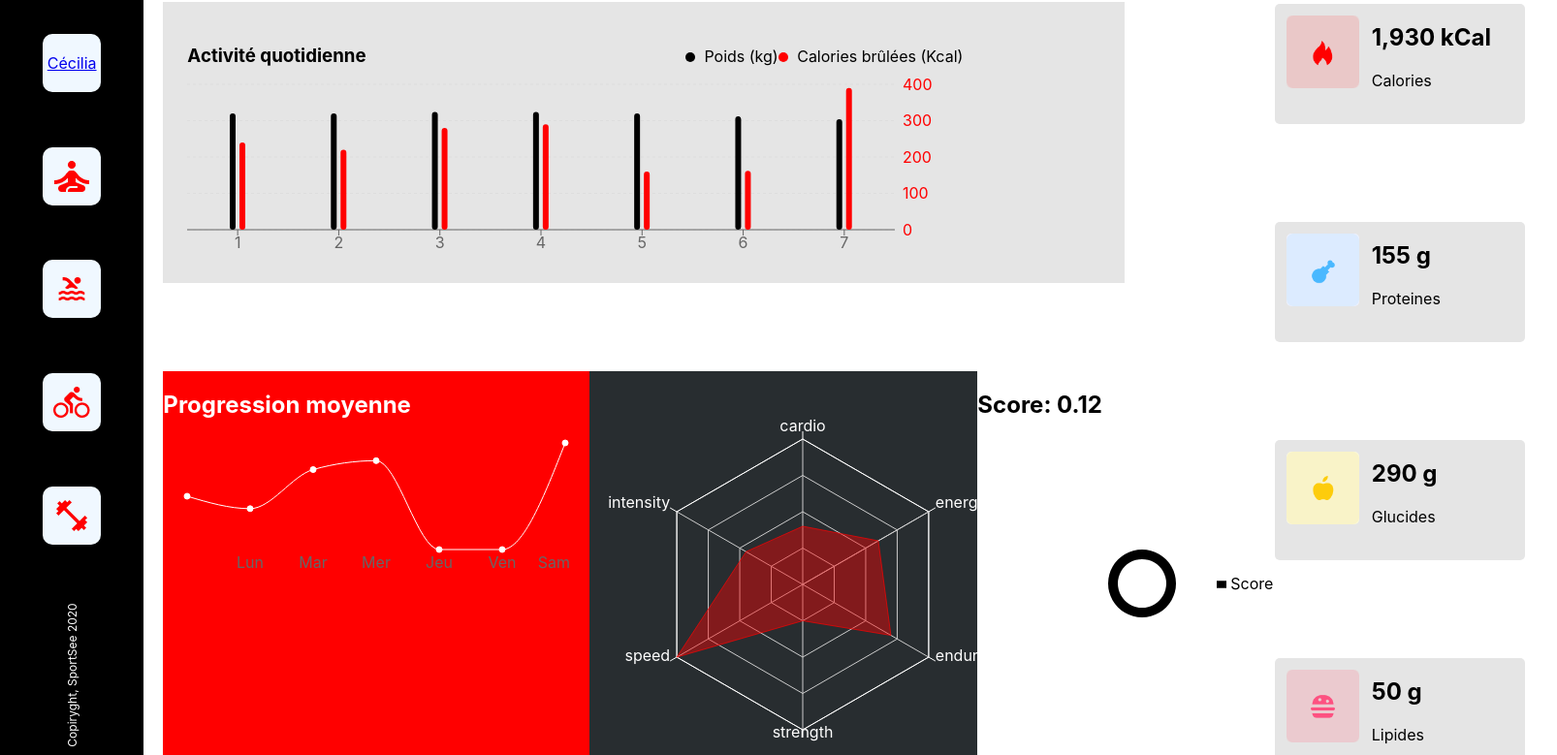
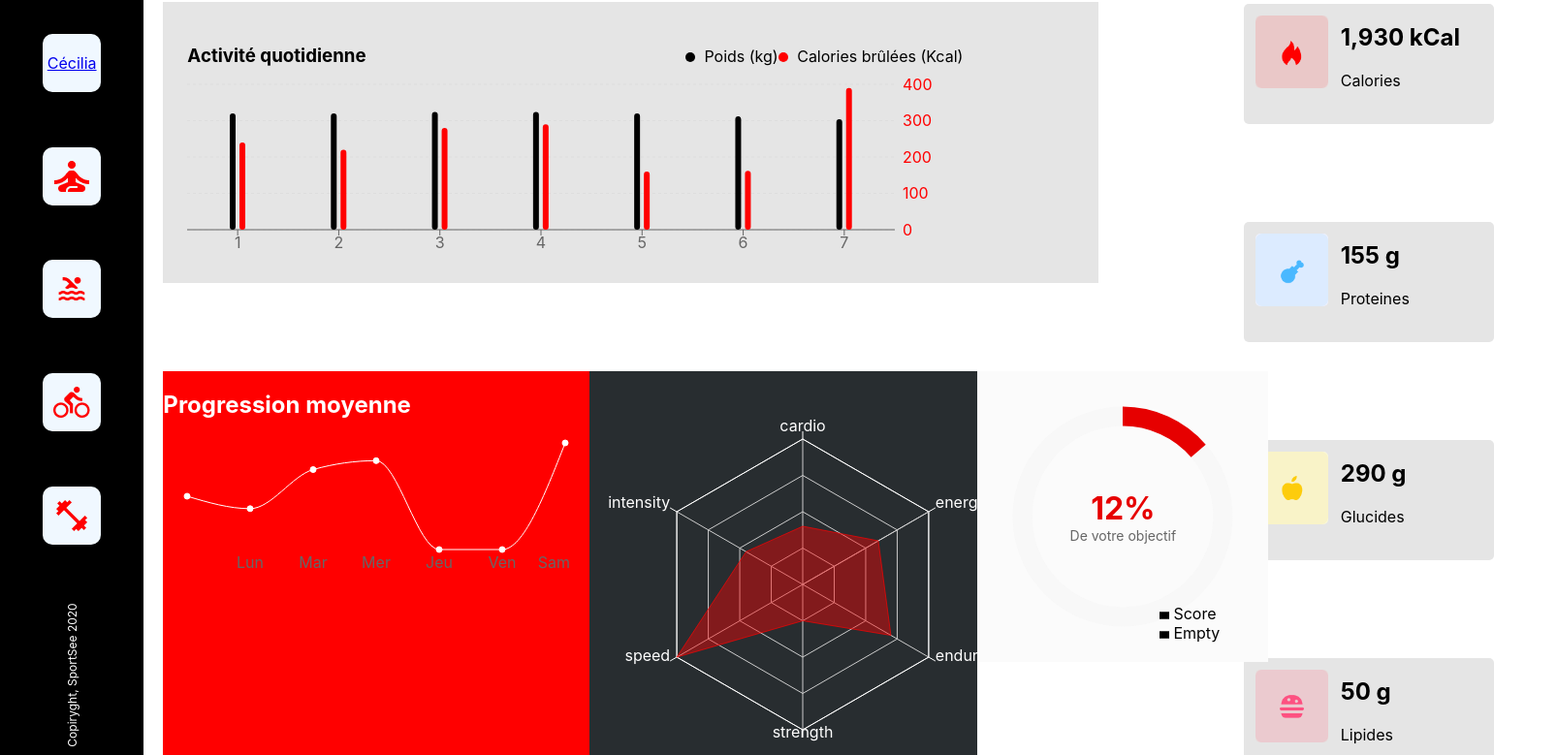
Before and after one commit to abaddon101/Project-12-SportSee, a React (Create React App) app: page /dashboard/12 in a window 1280 px wide. Shown: the part 292-1071 px from the top of the page at 97% size, 1606 px wide, since content can reach past the window. Built offline with nearby package versions, Linux system fonts and the light colour scheme.

Commit message:
mep en place style score

```diff
--- a/src/components/dashboard/dashboardComponents/progression-container/Score/Score.tsx
+++ b/src/components/dashboard/dashboardComponents/progression-container/Score/Score.tsx
@@ -1,37 +1,67 @@
 import React from "react";
-import { RadialBarChart, RadialBar, Legend, Tooltip } from "recharts";
+import { RadialBarChart, RadialBar, Legend } from "recharts";
 import User from "../../../../../Classes/User";
+import "./style.scss";
 
 function Score({ user }: { user: User }) {
-  const data = [
-    {
-      name: "Score",
-      value: user.todayScore,
-    },
-  ];
+  const todayScore = Math.round(user.todayScore * 100);
+  const data = [{ name: "Score", value: todayScore }];
+
+  const remainingPercentage = 100 - todayScore;
+  const remainingData = [{ name: "Empty", value: remainingPercentage }];
+
+  const innerRadius = `${100 - todayScore}%`;
+  const outerRadius = "100%";
+
+  const scoreBarStyles = {
+    fill: "#e60000", // Couleur rouge pour la barre "Score"
+    barSize: 20 // Augmente la largeur de la barre de score
+  };
+
+  const emptyBarStyles = {
+    fill: "transparent" // Couleur transparente pour la barre "Empty"
+  };
 
   return (
     <article className="score-container">
-      <h2>Score: {user.todayScore}</h2>
       <RadialBarChart
         width={300}
         height={300}
         cx={150}
         cy={150}
-        innerRadius={30}
-        outerRadius={140}
-        barSize={10}
+        innerRadius={innerRadius}
+        outerRadius={outerRadius}
+        startAngle={90}
+        endAngle={-270}
         data={data}
       >
-        <RadialBar background dataKey="value" />
+        <RadialBar
+          dataKey="value"
+          background
+          {...scoreBarStyles}
+        />
+
+        {remainingPercentage > 0 && (
+          <RadialBar
+            dataKey="value"
+            fill={emptyBarStyles.fill}
+            data={remainingData}
+            background
+          />
+        )}
+
         <Legend
           iconSize={10}
           layout="vertical"
           verticalAlign="middle"
           align="right"
+          wrapperStyle={{ top: "40%", right: "20px" }}
         />
-        <Tooltip />
       </RadialBarChart>
+      <div className="score-label-container">
+        <h2 className="score-label">{todayScore}%</h2>
+        <p className="score-label-text">De votre objectif</p>
+      </div>
     </article>
   );
 }
--- /dev/null
+++ b/src/components/dashboard/dashboardComponents/progression-container/Score/style.scss
@@ -0,0 +1,64 @@
+.score-container {
+    position: relative;
+    display: flex;
+    flex-direction: column;
+    align-items: center;
+    justify-content: center;
+    width: 300px;
+    height: 300px;
+    background: rgba(251, 251, 251, 1);
+
+    .score-label-container {
+      position: absolute;
+      top: 50%;
+      left: 50%;
+      transform: translate(-50%, -50%);
+      text-align: center;
+    }
+
+    .score-label {
+      font-size: 32px;
+      font-weight: bold;
+      color: #e60000;
+      margin: 0;
+    }
+
+    .score-label-text {
+      font-size: 14px;
+      color: #666666;
+      margin: 0;
+    }
+
+    .recharts-radial-bar-foreground {
+      fill: #e60000; /* Couleur rouge pour la barre "Score" */
+      stroke: none;
+    }
+
+    .recharts-radial-bar-background {
+      fill: #cccccc; /* Couleur grise pour la barre "Empty" */
+      stroke: none;
+    }
+
+    .recharts-radial-bar-background,
+    .recharts-radial-bar-foreground {
+      position: absolute;
+      top: 0;
+      left: 0;
+      transform-origin: center center;
+    }
+
+    .recharts-radial-bar-foreground {
+      transform: rotate(-90deg);
+    }
+
+    .recharts-radial-bar-background {
+      transform: rotate(-90deg);
+      opacity: 0.3;
+    }
+
+    .recharts-legend-wrapper {
+      text-align: right;
+      margin-right: 20px;
+      margin-top: 40%;
+    }
+  }
--- a/src/components/dashboard/dashboardComponents/progression-container/average-duration-session/Average.tsx
+++ b/src/components/dashboard/dashboardComponents/progression-container/average-duration-session/Average.tsx
@@ -14,8 +14,8 @@ function Average({ userProgression }: { userProgression: UserProgression }) {
   const formatDayOfWeek = (value: number) => {
     const daysOfWeek = ["Dim", "Lun", "Mar", "Mer", "Jeu", "Ven", "Sam"];
     const adjustedValue = (value - 1 + daysOfWeek.length) % daysOfWeek.length;
-    console.log("Value:", value, "Adjusted Index:", adjustedValue);
-    console.log(userProgression.sessions);
+    // console.log("Value:", value, "Adjusted Index:", adjustedValue);
+    // console.log(userProgression.sessions);
     return daysOfWeek[adjustedValue];
   };
 
```
